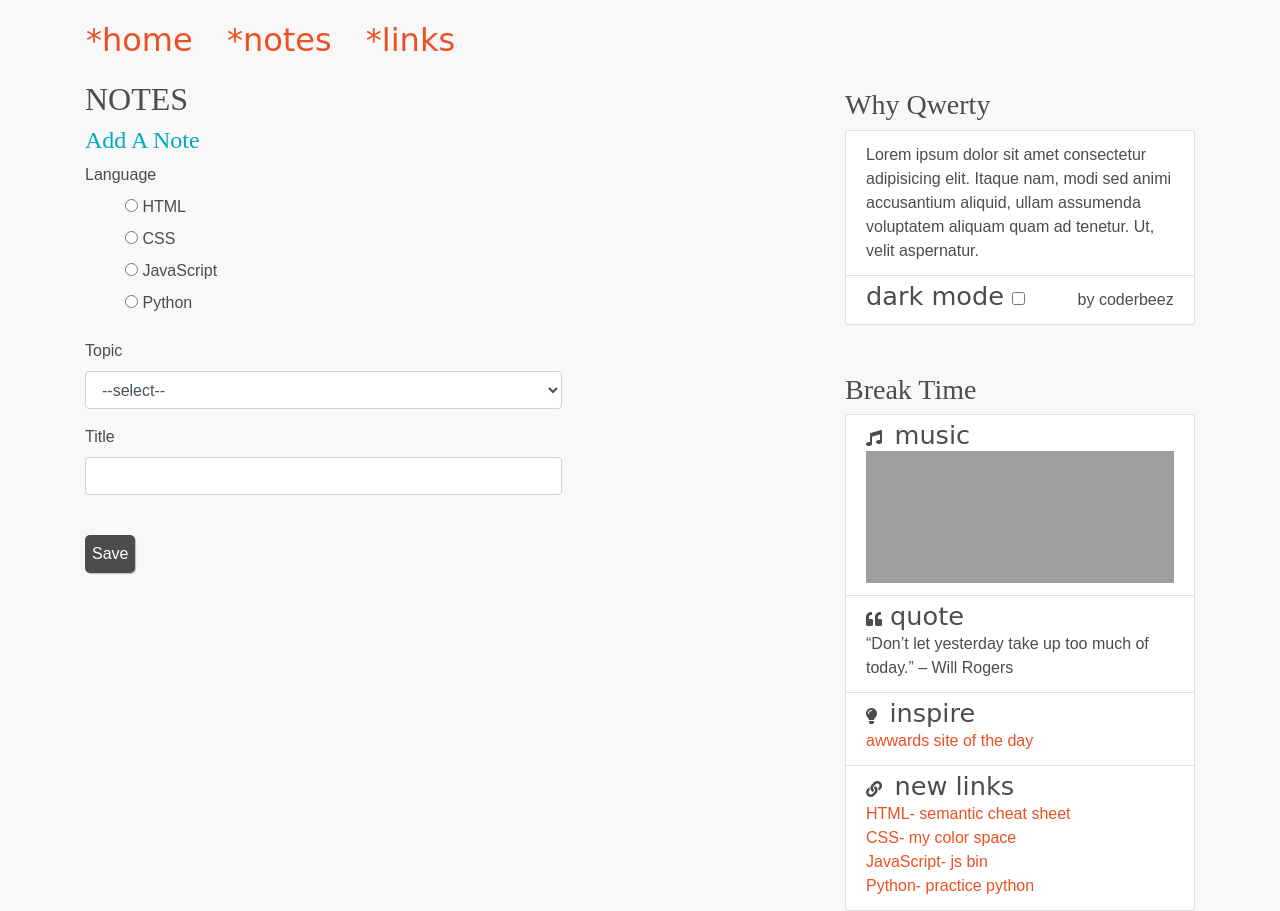
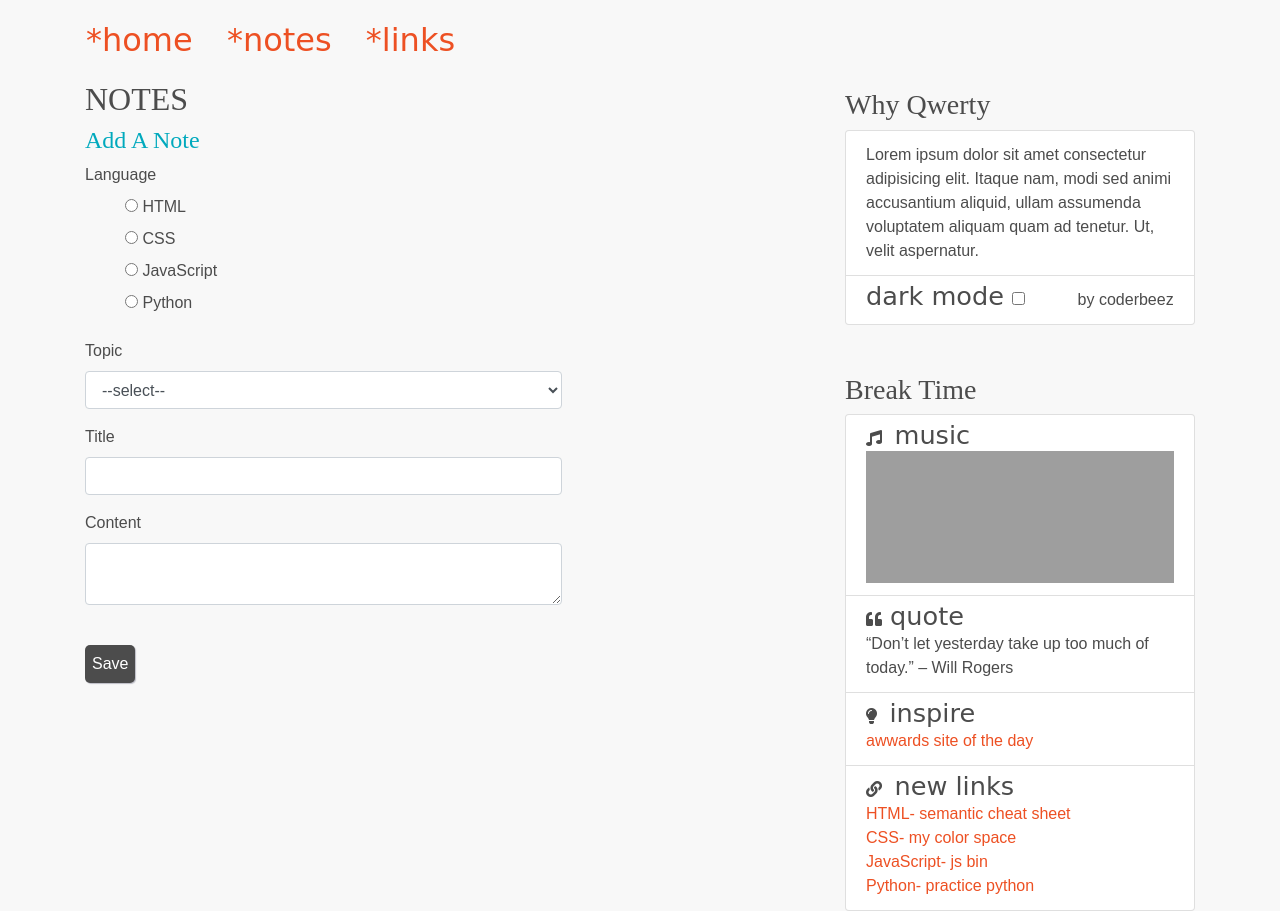
Before and after one commit to coderbeez/qwerty, a Flask app: page /addnote in a window 1280 px wide. Run offline with Flask 2, Linux system fonts and the light colour scheme; some libraries are stand-ins or nearby versions; some web fonts are replaced; grey boxes are pictures that could not be loaded.

Commit message:
Remove subform & add content form-group.

```diff
--- a/templates/addnote.html
+++ b/templates/addnote.html
@@ -60,16 +60,31 @@
 
 
 
-                {% for subform in form.points %}
-                <ul>
-                    {% for subfield in subform %}
-                    <li>{{ subfield.label }} {{ subfield.data }}</li>
-                    {% endfor %}
-                </ul>
-                {% endfor %}
 
 
-<!--WHERE: https://stackoverflow.com/questions/17202644/how-to-iterate-wtforms-fieldlist-with-jinja2-->
+
+
+
+                    <!--INPUT CONTENT-->
+                    <div class="form-group">
+                        {{ form.content.label(class="form-control-label") }}
+                        {% if form.content.errors %}
+                        {{ form.content(class="form-control is-invalid")}}
+                        <div class="invalid-feedback">
+                            {% for error in form.content.errors %}
+                            <span>{{ error }}</span>
+                            {% endfor %}
+                        </div>
+                        {% else %}
+                        {{ form.content(class="form-control") }}
+                        {% endif %}
+                    </div>
+
+
+
+
+
+
 
 
 
```
